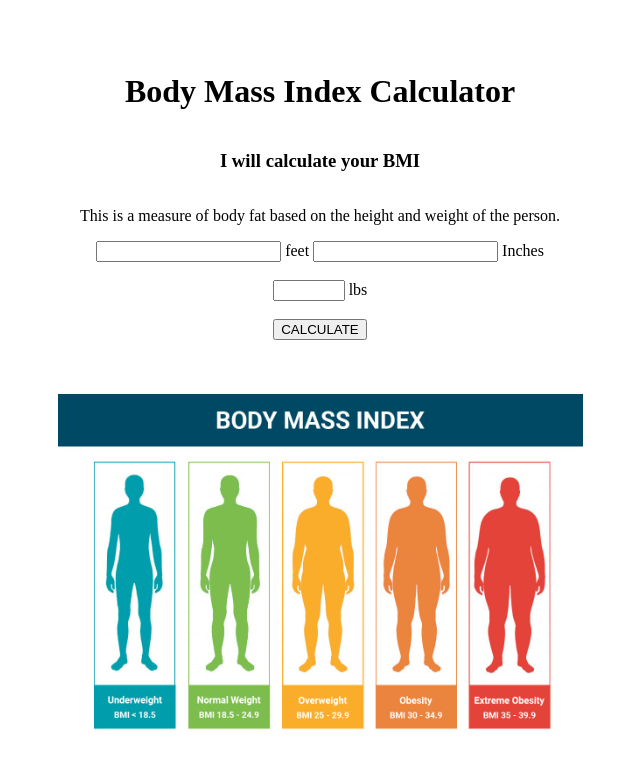
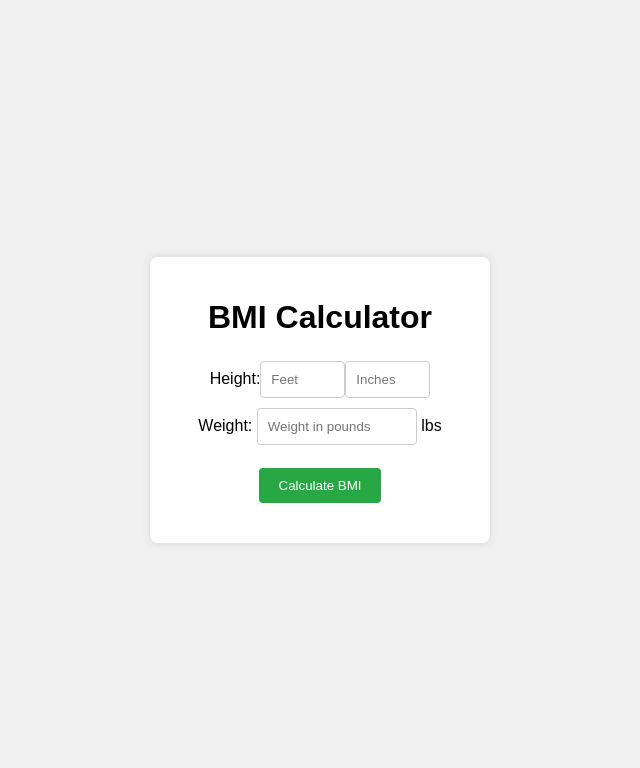
Before and after one commit to pharaohmak/bmi-calc, a plain HTML site: page index.html in a window 1280 px wide. Shown: the whole page, without its empty margins (320-960 px from the left). Drawn offline with Linux system fonts and the light colour scheme.

Commit message:
refactored

```diff
--- a/index.html
+++ b/index.html
@@ -1,59 +1,30 @@
 <!DOCTYPE html>
 <html lang="en">
-
 <head>
     <meta charset="UTF-8">
-    <meta http-equiv="X-UA-Compatible" content="IE=edge">
     <meta name="viewport" content="width=device-width, initial-scale=1.0">
+    <title>BMI Calculator</title>
+    <link rel="stylesheet" href="styles.css">
+</head>
+<body>
+    <div class="container">
+        <h1>BMI Calculator</h1>
+        <form id="bmi-form">
+            <div class="height" style="display: flex;">
+                <label for="feet">Height:</label>
+                <input type="number" id="feet" placeholder="Feet" required>
+                <input type="number" id="inches" placeholder="Inches" required> <br><br>
 
-    <link rel="stylesheet" href="style.css">
-
-    <title>BMI Calculator</title>
-</head>
-
-<body>
-
-    <!-- Header Section -->
-    <h1>Body Mass Index Calculator</h1>
-    <h3>I will calculate your BMI</h3>
-    <p>This is a measure of body fat based on the height and weight of the person.</p>
-
-    <form id="BMI">
-        <!-- 2 inputs for height, one for the feet and one for the inches. -->
-        <!-- Both can NOT be left blank. -->
-        <!-- The feet input should be a whole number between 0 and 8.  -->
-        <!-- The inches input should be between 0 and 11. Decimal values are be accepted.  -->
-        <input type="number" name="feet" id="feet" class="height" required min="0" max="8" step="any"><label for="feet"> feet</label>
-        <input type="number" name="inches" id="inches" class="height" required min="0" max="11" step="any"><label for="inches">
-            Inches</label>
-
-        <br><br>
-
-        <!-- Input for the weight of the user in lbs. -->
-        <!-- Can NOT be left blank. -->
-        <!-- The value could contain decimals and should be between 0 and 1,400. -->
-        <input type="number" name="weight" id="weight" required min="0" max="1400"> <label for="weight">lbs</label>
-
-        <br><br>
-
-        <!-- A button that starts the process. -->
-        <input type="button" name="calculate" id="bmi-btn" value="CALCULATE">
-
-        <br><br>
-
-        <!-- An empty H1 tag that will hold the final results: -->
-        <h1 id="result"></h1>
-
-        <br><br>
-
-        <!-- An Image that will change based on the Weight Range -->
-        <!-- Need to find image results to add -->
-        <img id="img-result" src="./assets/bmi-chart.jpeg" alt="">
-    </form>
-
-
-
+            </div>
+            <label for="weight">Weight:</label>
+            <input type="number" id="weight" placeholder="Weight in pounds" required> lbs<br><br>
+            <button type="button" id="bmi-btn">Calculate BMI</button>
+        </form>
+        <div id="result-container">
+            <p id="result"></p>
+            <img id="img-result" style="display:none;" alt="BMI Result">
+        </div>
+    </div>
     <script src="script.js"></script>
 </body>
-
 </html>
--- a/script.js
+++ b/script.js
@@ -1,12 +1,10 @@
-// [weight (lb) / height (in) / height (in)] x 703
-
 document.querySelector("#bmi-btn").addEventListener("click", function (e) {
     // Validation!
     if (document.querySelector("#feet").reportValidity() &&
         document.querySelector("#inches").reportValidity() &&
         document.querySelector("#weight").reportValidity()) {
         // Get values from form
-        let feet = document.querySelector("#feet").value;
+        let feet = parseFloat(document.querySelector("#feet").value);
         let inches = parseFloat(document.querySelector("#inches").value);
         let weight = parseFloat(document.querySelector("#weight").value);
 
@@ -26,20 +24,16 @@ document.querySelector("#bmi-btn").addEventListener("click", function (e) {
             document.querySelector("#img-result").src = "./assets/under-weight.png";
             document.querySelector("#img-result").style.display = "block";
 
-            // Show #finalResultsContainer for output (display: block)
-            document.querySelector("#result").style.display = "block";
-        }
-        else if (BMI >= 18.5 && BMI <= 24.9) {
+        } else if (BMI >= 18.5 && BMI <= 24.9) {
             // Show text result
             document.querySelector("#result").innerHTML = `Your BMI is ${BMI}, indicating your weight is in the Normal or Healthy Weight Range.`;
 
             // Show image result
             document.querySelector("#img-result").alt = "Normal or Healthy Weight Range";
             document.querySelector("#img-result").src = "./assets/healthy-weight.png";
-            document.querySelector("#img-result").style.display = "flex";
+            document.querySelector("#img-result").style.display = "block";
 
-        }
-        else if (BMI >= 25.0 && BMI <= 29.9) {
+        } else if (BMI >= 25.0 && BMI <= 29.9) {
             // Show text result
             document.querySelector("#result").innerHTML = `Your BMI is ${BMI}, indicating your weight is in the Over Weight Range.`;
 
@@ -48,8 +42,7 @@ document.querySelector("#bmi-btn").addEventListener("click", function (e) {
             document.querySelector("#img-result").src = "./assets/over-weight.png";
             document.querySelector("#img-result").style.display = "block";
 
-        }
-        else if (BMI >= 30.0 && BMI <= 34.9) {
+        } else if (BMI >= 30.0 && BMI <= 34.9) {
             // Show text result
             document.querySelector("#result").innerHTML = `Your BMI is ${BMI}, indicating your weight is in the Obese Range.`;
 
@@ -58,8 +51,7 @@ document.querySelector("#bmi-btn").addEventListener("click", function (e) {
             document.querySelector("#img-result").src = "./assets/obese-weight.png";
             document.querySelector("#img-result").style.display = "block";
 
-        }
-        else if (BMI >= 35) {
+        } else if (BMI >= 35) {
             // Show text result
             document.querySelector("#result").innerHTML = `Your BMI is ${BMI}, indicating your weight is in the Extreme Obese Range.`;
 
@@ -68,8 +60,7 @@ document.querySelector("#bmi-btn").addEventListener("click", function (e) {
             document.querySelector("#img-result").src = "./assets/extremly-obese.png";
             document.querySelector("#img-result").style.display = "block";
 
-        }
-        else if ((feet == 0 && inches == 0) || weight == 0) {
+        } else if ((feet == 0 && inches == 0) || weight == 0) {
             // Show text result
             document.querySelector("#result").innerHTML = `Please check the accuracy of the information you entered:<br><br>Height: ${feet} feet, ${inches} inches<br><br>Weight: ${weight} pounds`;
 
--- a/style.css
+++ /dev/null
@@ -1,29 +0,0 @@
-body {
-    display: flex;
-    justify-content: center;
-    align-items: center;
-    height: 100vh;
-    margin: 0;
-    padding: 0;
-    flex-direction: column;
-}
-
-form {
-    text-align: center;
-}
-
-
-#result {
-    display: flex;
-    justify-content: center;
-    align-items: center;
-    margin: 0;
-    padding: 0;
-    flex-direction: column;
-    text-align: center; /* Add this line to center the text */
-  }
-
-  img {
-    height: 350px;
-    margin: 0 auto; /* Add this line to center the image */
-  }
--- /dev/null
+++ b/styles.css
@@ -0,0 +1,72 @@
+body {
+  font-family: Arial, sans-serif;
+  display: flex;
+  justify-content: center;
+  align-items: center;
+  height: 100vh;
+  margin: 0;
+  background-color: #f0f0f0;
+}
+
+.container {
+  text-align: center;
+  background: #fff;
+  padding: 20px;
+  border-radius: 8px;
+  box-shadow: 0 0 10px rgba(0, 0, 0, 0.1);
+  width: 300px;
+}
+
+h1 {
+  margin-bottom: 20px;
+}
+
+form {
+  margin-bottom: 20px;
+}
+
+input {
+  width: calc(50% - 12px);
+  padding: 10px;
+  margin: 5px 0;
+  border: 1px solid #ccc;
+  border-radius: 4px;
+}
+
+button {
+  padding: 10px 20px;
+  background-color: #28a745;
+  color: white;
+  border: none;
+  border-radius: 4px;
+  cursor: pointer;
+}
+
+button:hover {
+  background-color: #218838;
+}
+
+#result-container {
+  margin-top: 20px;
+}
+
+#img-result {
+  width: 100%;
+  height: auto;
+  margin-top: 10px;
+}
+
+#result {
+  font-size: 1.2em;
+  margin-top: 10px;
+}
+
+#inches, #feet{
+  width: calc(25% - 12px);
+}
+
+.height {
+  width: 100%;
+  align-items: center;
+  justify-content: center;
+}
```
